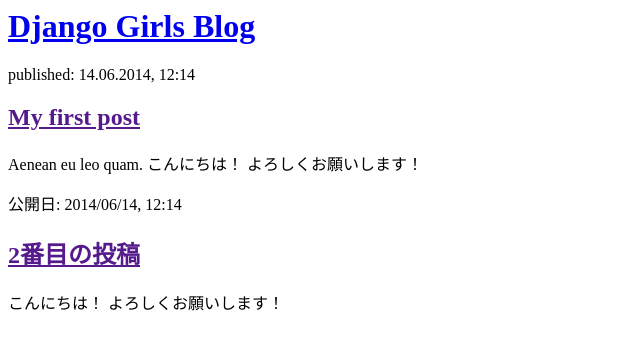
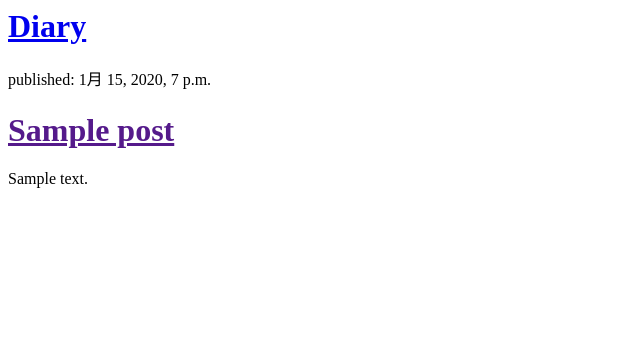
Before and after one commit to tiioka/diary, a Django app: template diary/templates/diary/post_list.html in a window 1280 px wide. Shown: the top 350 px of the page, without its empty margins (0-640 px from the left). Run offline with Django 3.2, Linux system fonts and the light colour scheme; the template is opened without the code that fills it: values that come from a table or form of the project are taken from there, others are empty; tables that the repository leaves empty hold one stand-in row (values such as "Sample post").

Commit message:
views修正

```diff
--- a/diary/templates/diary/post_list.html
+++ b/diary/templates/diary/post_list.html
@@ -4,19 +4,15 @@
     </head>
     <body>
         <div>
-            <h1><a href="/">Django Girls Blog</a></h1>
+            <h1><a href="/">Diary</a></h1>
         </div>
 
-        <div>
-            <p>published: 14.06.2014, 12:14</p>
-            <h2><a href="">My first post</a></h2>
-            <p>Aenean eu leo quam. こんにちは！ よろしくお願いします！ </p>
-        </div>
-
-        <div>
-            <p>公開日: 2014/06/14, 12:14</p>
-            <h2><a href="">2番目の投稿</a></h2>
-            <p> こんにちは！ よろしくお願いします！ </p>
-        </div>
+        {% for post in posts %}
+            <div>
+                <p>published: {{ post.published_date }}</p>
+                <h1><a href="">{{ post.title }}</a></h1>
+                <p>{{ post.text|linebreaksbr }}</p>
+            </div>
+        {% endfor %}
     </body>
 </html>
--- a/diary/views.py
+++ b/diary/views.py
@@ -1,4 +1,7 @@
 from django.shortcuts import render
+from django.utils import timezone
+from .models import Post
 
 def post_list(request):
-    return render(request, 'diary/post_list.html', {})
+    posts = Post.objects.filter(published_date__lte=timezone.now()).order_by('published_date')
+    return render(request, 'diary/post_list.html', {'posts': posts})
```
